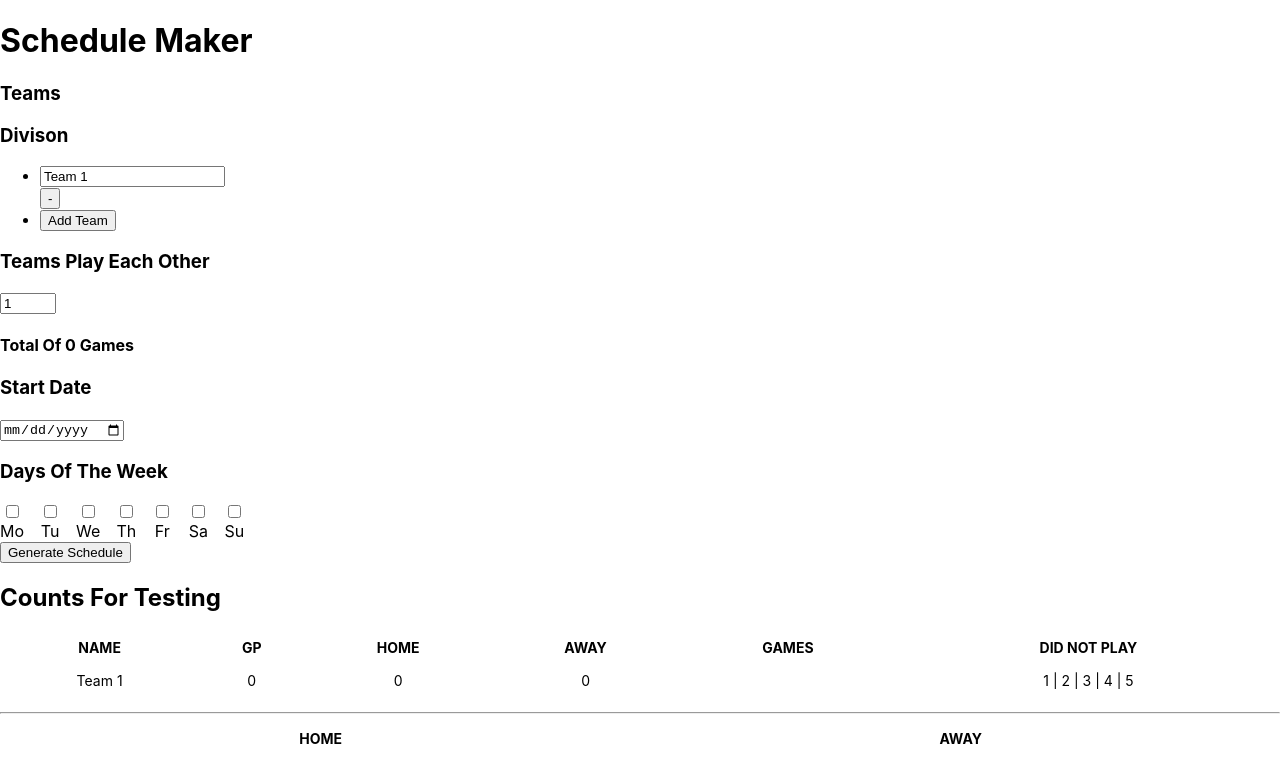
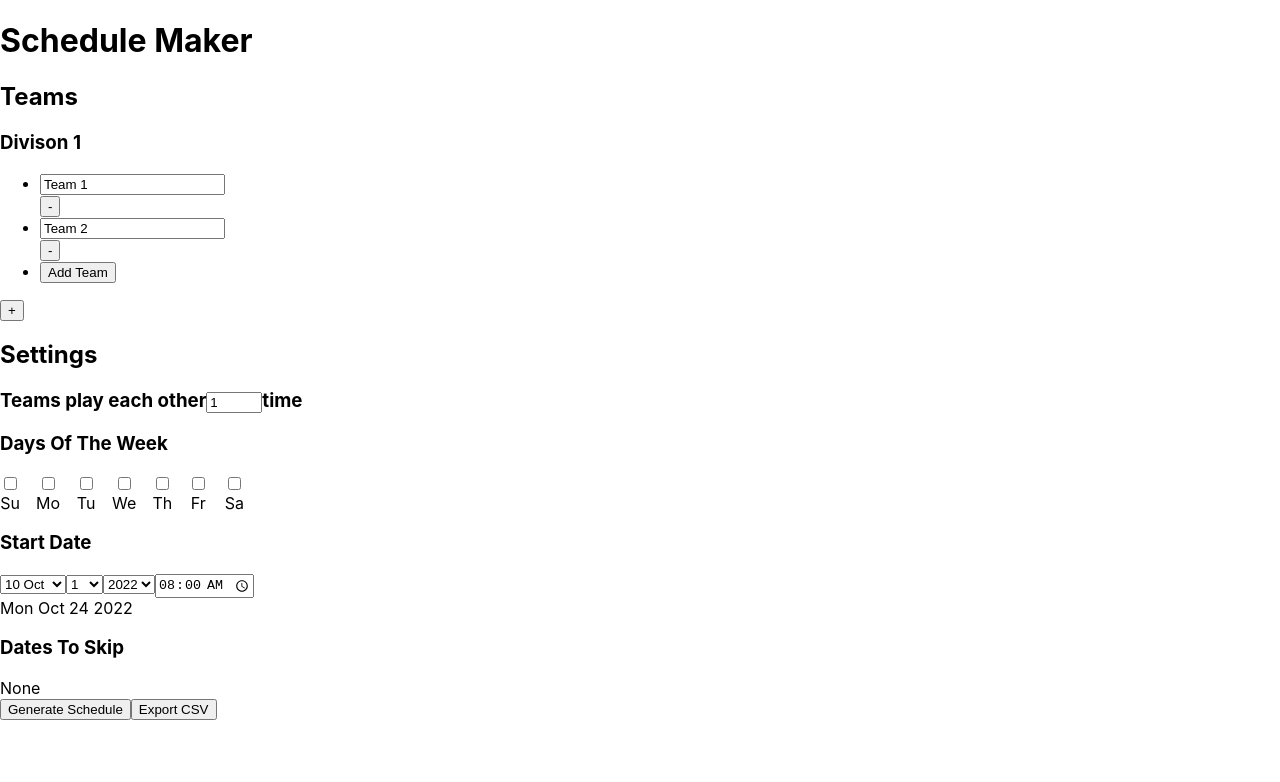
Before and after one commit to Phantomat0/Schedule-Maker, a React (Create React App) app: page / in a window 1280 px wide. Shown: the top 782 px of the page. Built offline with nearby package versions, Linux system fonts and the light colour scheme.

Commit message:
export as csv

```diff
--- a/src/App.tsx
+++ b/src/App.tsx
@@ -1,8 +1,14 @@
 import { useState } from "react";
-import ScheduleCreator from "./ScheduleCreator";
+import DateInput from "./DateInput";
+import ScheduleCreator, { ScheduleCreatorError } from "./ScheduleCreator";
+import ScheduleList from "./ScheduleList";
 import TeamList from "./TeamList";
 
 const DAYS_OF_THE_WEEK = [
+  {
+    name: "Sunday",
+    shortName: "Su",
+  },
   {
     name: "Monday",
     shortName: "Mo",
@@ -27,47 +33,74 @@ const DAYS_OF_THE_WEEK = [
     name: "Saturday",
     shortName: "Sa",
   },
-  {
-    name: "Sunday",
-    shortName: "Su",
-  },
 ];
 
-type HomeAwayTuple = [number, number];
-
 function App() {
-  const [teamsList, setTeamsList] = useState<string[]>(["Team 1"]);
+  const [teamsList, setTeamsList] = useState<string[]>(["Team 1", "Team 2"]);
   const [numberOfGamesAgainstEachTeam, setNumberOfGamesAgainstEachTeam] =
     useState<number>(1);
   const [daysOfTheWeek, setDaysOfTheWeek] = useState<number[]>([]);
-  const [startDate, setStartDate] = useState<Date>();
-  const [schedule, setSchedule] = useState<HomeAwayTuple[]>([]);
+  const [startDate, setStartDate] = useState<{
+    year: number;
+    month: number;
+    day: number;
+    hour: number;
+    min: number;
+  }>({
+    year: new Date().getFullYear(),
+    month: new Date().getMonth(),
+    day: new Date().getDate(),
+    hour: 20,
+    min: 0,
+  });
+  const [schedule, setSchedule] = useState<
+    ReturnType<ScheduleCreator["create"]> | {}
+  >({});
+  const [scheduleError, setScheduleError] = useState<string | null>(null);
+  const [datesToSkip, setDatesToSkip] = useState<Date[]>([]);
 
-  const TEAM_IDS = [0, 1, 2, 3, 4, 5];
-
-  const handleDayOfWeekCheck = (e: any) => {
-    const index = e.target.value;
-
-    const isUncheck = daysOfTheWeek.includes(index);
-
-    // If its an uncheck, remove the index from the array
-    if (isUncheck) {
-      setDaysOfTheWeek((daysOfWeek) =>
-        daysOfWeek.filter((dayOfWeek) => dayOfWeek !== index)
+  const makeDateFromDateInputs = () => {
+    return new Date(
+      startDate.year,
+      startDate.month,
+      startDate.day,
+      startDate.hour,
+      startDate.min,
+      0,
+      0
     );
-    } else {
-      setDaysOfTheWeek([...daysOfTheWeek, index]);
-    }
   };
 
   const handleStartDateChange = (e: any) => {
-    const date = e.target.valueAsDate as Date;
+    const selectFieldName: string = e.target.name;
+    const selectFieldOptionValue = parseInt(e.target.value);
 
-    setStartDate(date);
+    // Handle time differently
+    if (selectFieldName === "time") {
+      const time: string = e.target.value;
+
+      const [hourStr, minStr] = time.split(":");
+
+      const newStartDate = { ...startDate };
+
+      newStartDate["hour"] = parseInt(hourStr);
+      newStartDate["min"] = parseInt(minStr);
+
+      setStartDate(newStartDate);
+
+      return;
+    }
+
+    const newStartDate = { ...startDate };
+
+    newStartDate[selectFieldName as keyof typeof startDate] =
+      selectFieldOptionValue;
+
+    setStartDate(newStartDate);
   };
 
   const handleNumberOfGamesAgainstEachTeamChange = (e: any) => {
-    const games = e.target.value as number;
+    const games = parseInt(e.target.value);
 
     const MIN_GAMES = 1;
     const MAX_GAMES = 14;
@@ -78,62 +111,153 @@ function App() {
     }
   };
 
-  const getTotalNumberOfGames = () => {
-    return (
-      (teamsList.length - 1) *
-      numberOfGamesAgainstEachTeam *
-      (teamsList.length / 2)
+  const handleDateToSkipCheck = (e: any) => {
+    const dateStringAsDate = new Date(e.target.value);
+
+    const isUncheck = datesToSkip.some(
+      (date) => date.getTime() === dateStringAsDate.getTime()
     );
+
+    // If its an uncheck, remove the index from the array
+    if (isUncheck) {
+      setDatesToSkip((dayToSkip) =>
+        datesToSkip.filter(
+          (date) =>
+            date.toLocaleDateString() !== dateStringAsDate.toLocaleDateString()
+        )
+      );
+    } else {
+      setDatesToSkip([...datesToSkip, dateStringAsDate]);
+    }
   };
 
   const generateSchedule = () => {
-    const timeStart = performance.now();
-    const schedule = new ScheduleCreator(
+    setScheduleError(null);
+
+    try {
+      const scheduleObj = new ScheduleCreator(
         new Array(teamsList.length).fill(1).map((el, index) => `${index}`),
-      [2, 5],
+        daysOfTheWeek,
         {
           gamesAgainstEachTeam: numberOfGamesAgainstEachTeam,
+          startDate: makeDateFromDateInputs(),
+          datesToSkip: datesToSkip,
         }
       ).create();
 
-    const timeEnd = performance.now();
+      setSchedule(scheduleObj);
+    } catch (e) {
+      if (e instanceof ScheduleCreatorError) {
+        return setScheduleError(e.message);
+      }
 
-    console.log(timeEnd - timeStart);
+      console.error(e);
+    }
+  };
 
-    setSchedule(schedule);
+  const handleDayOfWeekCheck = (e: any) => {
+    const index = parseInt(e.target.value);
+
+    const isUncheck = daysOfTheWeek.includes(index);
+
+    // If its an uncheck, remove the index from the array
+    if (isUncheck) {
+      setDaysOfTheWeek((daysOfWeek) =>
+        daysOfWeek.filter((dayOfWeek) => dayOfWeek !== index)
+      );
+
+      setDatesToSkip((daysOfTheWeek) =>
+        daysOfTheWeek.filter((day) => new Date(day).getDay() !== index)
+      );
+    } else {
+      setDaysOfTheWeek([...daysOfTheWeek, index]);
+    }
+  };
+
+  const sortDatesInScheduleAndSkipped = (): Date[] => {
+    if ("dates" in schedule) {
+      const concat = [...datesToSkip, ...schedule.dates];
+
+      const concatMappedTimeNoDuplicates: string[] = Array.from(
+        new Set(concat.map((date) => date.toLocaleDateString()))
+      ).sort((a, b) => new Date(a).getTime() - new Date(b).getTime());
+
+      return concatMappedTimeNoDuplicates.map((datAsStr) => new Date(datAsStr));
+    }
+
+    return [];
+  };
+
+  const convertToCSV = () => {
+    if ("schedule" in schedule) {
+      const flatSchedule = schedule.schedule.flat();
+      const headers = Object.keys(flatSchedule[0]);
+
+      const csvRows: string[] = [`home, away, date \n`];
+
+      for (const row of flatSchedule) {
+        // Add comma between each value
+        csvRows.push(`${row.home}, ${row.away}, ${row.date.toISOString()}\n`);
+      }
+
+      // Join every line with new line character
+      return csvRows;
+    } else {
+      return null;
+    }
   };
 
   return (
     <div className="App">
+      <div className="wrapper">
+        <header>
           <h1>Schedule Maker</h1>
+        </header>
+        <main>
+          <div className="main-container">
+            <section className="teams-wrapper">
+              <h2>Teams</h2>
+              <div className="team-list-wrapper">
+                <TeamList
+                  teamList={teamsList}
+                  setTeamsList={setTeamsList}
+                  index={1}
+                />
+                <div className="add-div-wrapper">
+                  <button className="add-div-bttn input-remove-default">
+                    +
+                  </button>
+                </div>
+              </div>
+            </section>
 
-      <h3>Teams</h3>
-      <TeamList teamList={teamsList} setTeamsList={setTeamsList} />
-
-      <h3>Teams Play Each Other</h3>
+            <section className="settings">
+              <h2>Settings</h2>
+              <div className="settings-row">
+                <h3>
+                  Teams play each other
                   <input
                     type="number"
                     onChange={handleNumberOfGamesAgainstEachTeamChange}
                     min="1"
                     max="14"
                     defaultValue={1}
+                    className="input-remove-default input-in-line"
                   ></input>
+                  {numberOfGamesAgainstEachTeam === 1 ? "time" : "times"}
+                </h3>
+              </div>
 
-      <h4>Total Of {getTotalNumberOfGames()} Games</h4>
-
-      <h3>Start Date</h3>
-      <input
-        type="date"
-        name="startDate"
-        onChange={handleStartDateChange}
-      ></input>
-
+              <div className="settings-row start-date-schedule">
+                <div className="schedule-picker-wrapper">
                   <h3>Days Of The Week</h3>
-
                   <div className="schedule-picker">
                     {DAYS_OF_THE_WEEK.map((dayOfTheWeek, index) => {
                       return (
-            <div className="day-of-the-week-item" key={dayOfTheWeek.name}>
+                        <div
+                          className="day-of-the-week-item"
+                          key={dayOfTheWeek.name}
+                        >
                           <input
                             type="checkbox"
                             id={dayOfTheWeek.name}
@@ -148,90 +272,80 @@ function App() {
                       );
                     })}
                   </div>
-
-      <button onClick={generateSchedule}>Generate Schedule</button>
-
-      <h2>Counts For Testing</h2>
-
-      <table>
-        <thead>
-          <tr>
-            <th>Name</th>
-            <th>GP</th>
-            <th>Home</th>
-            <th>Away</th>
-            <th>Games</th>
-            <th>Did Not Play</th>
-          </tr>
-        </thead>
-        <tbody>
-          {teamsList.map((team, index) => {
+                </div>
+                <div className="start-date-wrapper">
+                  <h3>Start Date</h3>
+                  <div className="date-container">
+                    <DateInput onInputChange={handleStartDateChange} />
+                  </div>
+                  {makeDateFromDateInputs().toDateString()}
+                </div>
+              </div>
+              <div className="settings-row dates-to-skip-wrapper">
+                <div>
+                  <h3>Dates To Skip</h3>
+                  <div className="dates-to-skip-container">
+                    {"dates" in schedule ? (
+                      <ul>
+                        {sortDatesInScheduleAndSkipped().map((date, index) => {
                           return (
-              <tr>
-                <td>{team}</td>
-                <td>
-                  {schedule.filter((matchup) => matchup.includes(index)).length}
-                </td>
-                <td>
-                  {schedule.filter((matchup) => matchup[0] === index).length}
-                </td>
-                <td>
-                  {schedule.filter((matchup) => matchup[1] === index).length}
-                </td>
-                <td>
-                  {schedule
-                    .reduce((acc: number[], val) => {
-                      if (val.includes(index) === false) return acc;
-
-                      const opp = val[0] === index ? val[1] : val[0];
-
-                      acc.push(opp);
-
-                      return acc;
-                    }, [])
-                    .join(" / ")}
-                </td>
-                <td>
-                  {TEAM_IDS.filter(
-                    (id) =>
-                      schedule
-                        .reduce((acc: number[], val) => {
-                          if (val.includes(index) === false) return acc;
-
-                          const opp = val[0] === index ? val[1] : val[0];
-
-                          acc.push(opp);
-
-                          return acc;
-                        }, [])
-                        .includes(id) === false && id !== index
-                  ).join(" | ")}
-                </td>
-              </tr>
+                            <li key={date.toLocaleDateString()}>
+                              <input
+                                type="checkbox"
+                                disabled={index === 0}
+                                id={date.toLocaleDateString()}
+                                name={date.toLocaleDateString()}
+                                value={date.toLocaleDateString()}
+                                onClick={handleDateToSkipCheck}
+                                defaultChecked={datesToSkip.includes(date)}
+                              ></input>
+                              <label htmlFor={date.toLocaleDateString()}>
+                                {date.toDateString()}
+                              </label>
+                            </li>
                           );
                         })}
-        </tbody>
-      </table>
+                      </ul>
+                    ) : (
+                      <span>None</span>
+                    )}
+                  </div>
+                </div>
+                <div className="buttons-container">
+                  <button
+                    className="input-remove-default generate-sched-bttn"
+                    onClick={generateSchedule}
+                  >
+                    Generate Schedule
+                  </button>
+                  <button
+                    className="input-remove-default csv-bttn"
+                    onClick={() => {
+                      const fileAsCsv = convertToCSV();
 
-      <hr></hr>
-      <table>
-        <thead>
-          <tr>
-            <th>Home</th>
-            <th>Away</th>
-          </tr>
-        </thead>
-        <tbody>
-          {schedule.map((match) => {
-            return (
-              <tr>
-                <td>{match[0]}</td>
-                <td>{match[1]}</td>
-              </tr>
-            );
-          })}
-        </tbody>
-      </table>
+                      if (!fileAsCsv) return;
+                      var oMyBlob = new Blob(fileAsCsv, { type: "text/csv" }); // the blob
+                      window.open(URL.createObjectURL(oMyBlob));
+                    }}
+                  >
+                    {" "}
+                    Export CSV
+                  </button>
+                </div>
+              </div>
+              {scheduleError && (
+                <div className="error-box">
+                  <span>{scheduleError}</span>
+                </div>
+              )}
+            </section>
+          </div>
+
+          {"schedule" in schedule && (
+            <ScheduleList schedule={schedule} teamsList={teamsList} />
+          )}
+        </main>
+      </div>
     </div>
   );
 }
```
Lines whose indentation alone changed are shown as unchanged.
